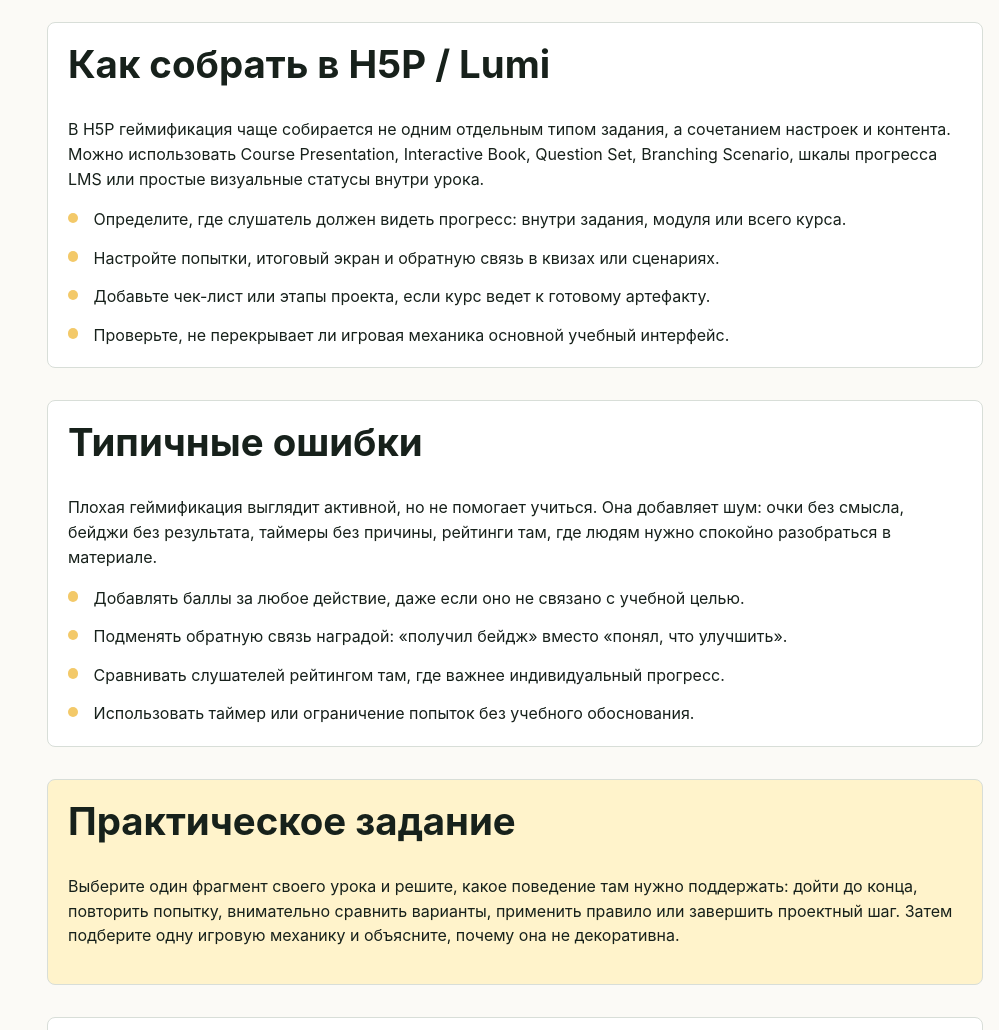
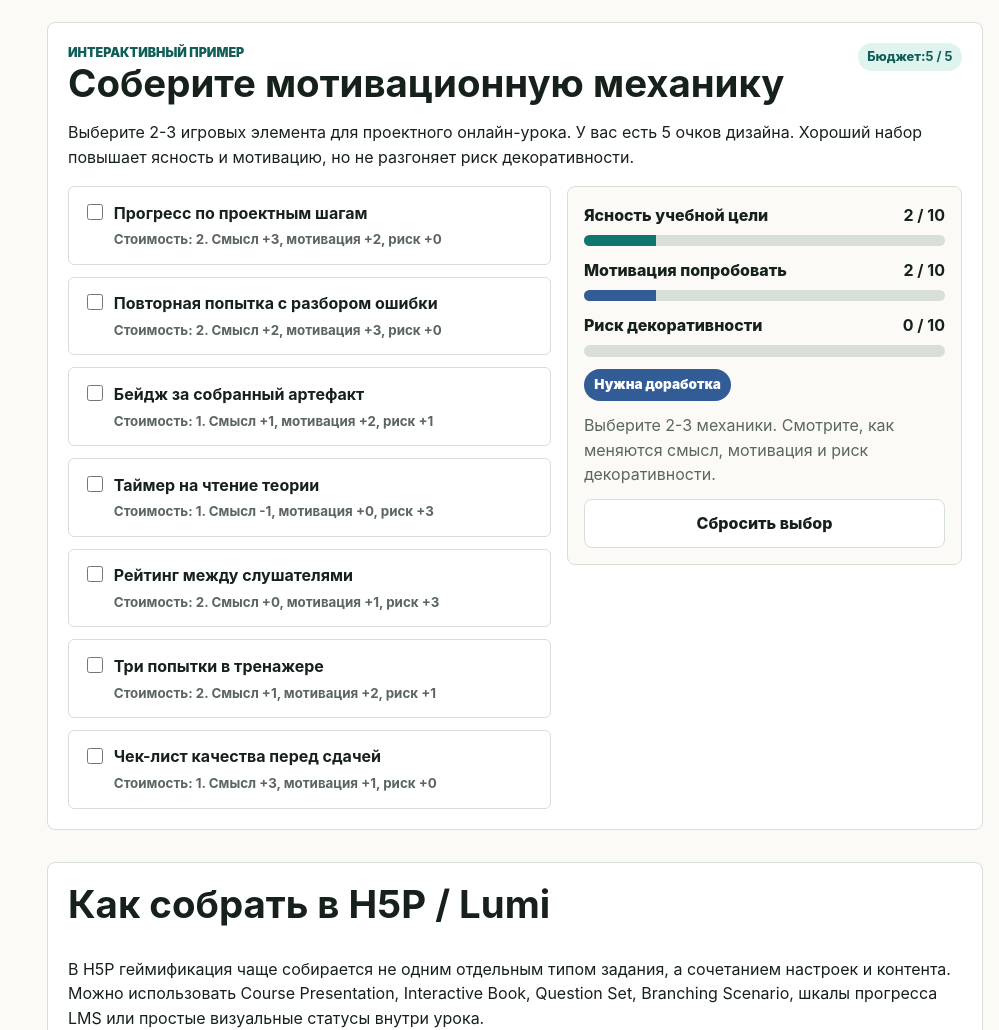
Before and after one commit to DmitryKotlyakov/modern-learning, a website with bundled scripts: page pages/module-5/index.html in a window 1280 px wide. Shown: the part 2940-3970 px from the top of the page, without its empty margins (281-1280 px from the left). Built offline with nearby package versions, Linux system fonts and the light colour scheme.

Commit message:
Add module 5 gamification challenge

```diff
--- a/pages/module-5/index.html
+++ b/pages/module-5/index.html
@@ -118,6 +118,40 @@
                 </ul>
             </article>
 
+            <article class="lesson-card game-challenge" data-gamification-challenge>
+                <div class="game-challenge__top">
+                    <div>
+                        <p class="eyebrow">Интерактивный пример</p>
+                        <h2>Соберите мотивационную механику</h2>
+                    </div>
+                    <span class="tag">Бюджет: <strong data-game-budget>5 / 5</strong></span>
+                </div>
+                <p>Выберите 2-3 игровых элемента для проектного онлайн-урока. У вас есть 5 очков дизайна. Хороший набор повышает ясность и мотивацию, но не разгоняет риск декоративности.</p>
+
+                <div class="game-challenge__grid">
+                    <div class="game-options" data-game-options aria-label="Игровые элементы"></div>
+
+                    <div class="game-dashboard">
+                        <div class="game-meter">
+                            <div class="game-meter__label"><span>Ясность учебной цели</span><strong data-game-value="clarity">0 / 10</strong></div>
+                            <div class="progress-meter"><div class="progress-meter__bar progress-meter__bar--read" data-game-meter="clarity"></div></div>
+                        </div>
+                        <div class="game-meter">
+                            <div class="game-meter__label"><span>Мотивация попробовать</span><strong data-game-value="motivation">0 / 10</strong></div>
+                            <div class="progress-meter"><div class="progress-meter__bar progress-meter__bar--saved" data-game-meter="motivation"></div></div>
+                        </div>
+                        <div class="game-meter">
+                            <div class="game-meter__label"><span>Риск декоративности</span><strong data-game-value="risk">0 / 10</strong></div>
+                            <div class="progress-meter"><div class="progress-meter__bar game-meter__bar--risk" data-game-meter="risk"></div></div>
+                        </div>
+
+                        <div class="game-badges" data-game-badges aria-label="Полученные бейджи"></div>
+                        <div class="game-feedback" data-game-feedback aria-live="polite"></div>
+                        <button class="button button--secondary" type="button" data-game-reset>Сбросить выбор</button>
+                    </div>
+                </div>
+            </article>
+
             <article class="lesson-card">
                 <h2>Как собрать в H5P / Lumi</h2>
                 <p>В H5P геймификация чаще собирается не одним отдельным типом задания, а сочетанием настроек и контента. Можно использовать Course Presentation, Interactive Book, Question Set, Branching Scenario, шкалы прогресса LMS или простые визуальные статусы внутри урока.</p>
--- /dev/null
+++ b/scripts/gamification-challenge.js
@@ -0,0 +1,176 @@
+const challengeOptions = [
+    {
+        id: "project-progress",
+        title: "Прогресс по проектным шагам",
+        cost: 2,
+        clarity: 3,
+        motivation: 2,
+        risk: 0,
+        feedback: "Хороший выбор: прогресс связан с реальным результатом, а не с количеством кликов."
+    },
+    {
+        id: "retry-feedback",
+        title: "Повторная попытка с разбором ошибки",
+        cost: 2,
+        clarity: 2,
+        motivation: 3,
+        risk: 0,
+        feedback: "Механика поддерживает тренировку: ошибка становится поводом попробовать лучше."
+    },
+    {
+        id: "badge-project",
+        title: "Бейдж за собранный артефакт",
+        cost: 1,
+        clarity: 1,
+        motivation: 2,
+        risk: 1,
+        feedback: "Бейдж уместен, если он выдается за значимый результат и объясняет, что подтверждает."
+    },
+    {
+        id: "timer-reading",
+        title: "Таймер на чтение теории",
+        cost: 1,
+        clarity: -1,
+        motivation: 0,
+        risk: 3,
+        feedback: "Слабый выбор: скорость чтения редко является учебной целью и может мешать пониманию."
+    },
+    {
+        id: "leaderboard",
+        title: "Рейтинг между слушателями",
+        cost: 2,
+        clarity: 0,
+        motivation: 1,
+        risk: 3,
+        feedback: "Рейтинг легко превращает обучение в сравнение. Он уместен только при понятной и безопасной соревновательной задаче."
+    },
+    {
+        id: "limited-attempts",
+        title: "Три попытки в тренажере",
+        cost: 2,
+        clarity: 1,
+        motivation: 2,
+        risk: 1,
+        feedback: "Ограничение может работать, если после каждой попытки есть хороший фидбек."
+    },
+    {
+        id: "checklist",
+        title: "Чек-лист качества перед сдачей",
+        cost: 1,
+        clarity: 3,
+        motivation: 1,
+        risk: 0,
+        feedback: "Сильная механика для проектного курса: помогает не потерять важные шаги."
+    }
+];
+
+const maxBudget = 5;
+
+const clampScore = (value) => Math.max(0, Math.min(10, value));
+
+function getSelectedOptions(challenge) {
+    return challengeOptions.filter((option) => challenge.querySelector(`[data-game-option="${option.id}"]`)?.checked);
+}
+
+function renderMeter(challenge, name, value) {
+    const meter = challenge.querySelector(`[data-game-meter="${name}"]`);
+    const label = challenge.querySelector(`[data-game-value="${name}"]`);
+    if (!meter || !label) return;
+
+    const score = clampScore(value);
+    meter.style.width = `${score * 10}%`;
+    label.textContent = `${score} / 10`;
+}
+
+function getBadges(selected, scores) {
+    const badges = [];
+    const ids = new Set(selected.map((option) => option.id));
+
+    if (scores.clarity >= 6 && scores.risk <= 3) {
+        badges.push("Не декоративно");
+    }
+
+    if (ids.has("project-progress") && (ids.has("retry-feedback") || ids.has("checklist"))) {
+        badges.push("Хороший игровой цикл");
+    }
+
+    if (ids.has("limited-attempts") && !ids.has("timer-reading")) {
+        badges.push("Мягкий челлендж");
+    }
+
+    if (!badges.length) {
+        badges.push("Нужна доработка");
+    }
+
+    return badges;
+}
+
+function updateChallenge(challenge) {
+    const selected = getSelectedOptions(challenge);
+    const budgetUsed = selected.reduce((sum, option) => sum + option.cost, 0);
+    const budgetLeft = maxBudget - budgetUsed;
+    const scores = selected.reduce((result, option) => ({
+        clarity: result.clarity + option.clarity,
+        motivation: result.motivation + option.motivation,
+        risk: result.risk + option.risk
+    }), { clarity: 2, motivation: 2, risk: 0 });
+
+    challenge.querySelector("[data-game-budget]").textContent = `${Math.max(0, budgetLeft)} / ${maxBudget}`;
+    challenge.querySelector("[data-game-budget]").classList.toggle("is-error", budgetLeft < 0);
+
+    renderMeter(challenge, "clarity", scores.clarity);
+    renderMeter(challenge, "motivation", scores.motivation);
+    renderMeter(challenge, "risk", scores.risk);
+
+    const feedback = challenge.querySelector("[data-game-feedback]");
+    const badges = challenge.querySelector("[data-game-badges]");
+    const selectedList = selected.map((option) => `<li>${option.feedback}</li>`).join("");
+    const overBudget = budgetLeft < 0 ? "<li>Бюджет превышен: уберите одну механику или замените ее более точной.</li>" : "";
+
+    feedback.innerHTML = selected.length
+        ? `<ul class="bullets">${selectedList}${overBudget}</ul>`
+        : "<p>Выберите 2-3 механики. Смотрите, как меняются смысл, мотивация и риск декоративности.</p>";
+
+    badges.innerHTML = getBadges(selected, scores)
+        .map((badge) => `<span class="game-badge">${badge}</span>`)
+        .join("");
+
+    challenge.querySelectorAll(".game-option").forEach((label) => {
+        const input = label.querySelector("[data-game-option]");
+        label.classList.toggle("is-selected", Boolean(input?.checked));
+    });
+}
+
+function renderChallenge(challenge) {
+    const options = challenge.querySelector("[data-game-options]");
+    if (!options) return;
+
+    options.innerHTML = challengeOptions.map((option) => `
+        <label class="game-option">
+            <input type="checkbox" data-game-option="${option.id}">
+            <span>
+                <strong>${option.title}</strong>
+                <small>Стоимость: ${option.cost}. Смысл ${option.clarity >= 0 ? "+" : ""}${option.clarity}, мотивация ${option.motivation >= 0 ? "+" : ""}${option.motivation}, риск +${option.risk}</small>
+            </span>
+        </label>
+    `).join("");
+}
+
+function initChallenge(challenge) {
+    if (challenge.dataset.gameChallengeInitialized === "true") return;
+    challenge.dataset.gameChallengeInitialized = "true";
+
+    renderChallenge(challenge);
+    updateChallenge(challenge);
+    challenge.addEventListener("change", () => updateChallenge(challenge));
+    challenge.querySelector("[data-game-reset]")?.addEventListener("click", () => {
+        challenge.querySelectorAll("[data-game-option]").forEach((input) => {
+            input.checked = false;
+        });
+        updateChallenge(challenge);
+    });
+}
+
+export function initGamificationChallenges() {
+    document.querySelectorAll("[data-gamification-challenge]").forEach(initChallenge);
+}
--- a/scripts/main.js
+++ b/scripts/main.js
@@ -5,6 +5,7 @@ import { initQuizExamples } from "./quiz-examples.js";
 import { initSiteProgress } from "./site-progress.js";
 import { initSortingTasks } from "./sorting-task.js";
 import { initBranchingScenarios } from "./branching-scenario.js";
+import { initGamificationChallenges } from "./gamification-challenge.js";
 
 initNavigation();
 renderModuleGrid();
@@ -15,3 +16,4 @@ initProjectWorkspace();
 initQuizExamples();
 initSortingTasks();
 initBranchingScenarios();
+initGamificationChallenges();
--- a/styles/components.css
+++ b/styles/components.css
@@ -611,6 +611,132 @@
     border-left: 4px solid #d16d5b;
 }
 
+.game-challenge {
+    display: grid;
+    gap: 1rem;
+}
+
+.game-challenge__top {
+    display: flex;
+    flex-wrap: wrap;
+    gap: 1rem;
+    align-items: start;
+    justify-content: space-between;
+}
+
+.game-challenge__top h2,
+.game-challenge__top p,
+.game-challenge > p {
+    margin: 0;
+}
+
+.game-challenge__grid {
+    display: grid;
+    grid-template-columns: minmax(0, 1.1fr) minmax(18rem, 0.9fr);
+    gap: 1rem;
+    align-items: start;
+}
+
+.game-options,
+.game-dashboard {
+    display: grid;
+    gap: 0.75rem;
+}
+
+.game-option {
+    display: grid;
+    grid-template-columns: 1.2rem minmax(0, 1fr);
+    gap: 0.75rem;
+    align-items: start;
+    border: 1px solid var(--color-line);
+    border-radius: var(--radius-xs);
+    padding: 0.85rem;
+    background: #fff;
+    cursor: pointer;
+}
+
+.game-option.is-selected {
+    border-color: var(--color-blue);
+    box-shadow: inset 0 0 0 2px var(--color-blue);
+}
+
+.game-option input {
+    width: 1rem;
+    height: 1rem;
+    margin-top: 0.2rem;
+    accent-color: var(--color-blue);
+}
+
+.game-option span,
+.game-option small {
+    display: grid;
+    gap: 0.25rem;
+}
+
+.game-option small {
+    color: var(--color-muted);
+    font-weight: 700;
+}
+
+.game-dashboard {
+    position: sticky;
+    top: 5rem;
+    border: 1px solid var(--color-line);
+    border-radius: var(--radius-sm);
+    padding: 1rem;
+    background: #fbfaf6;
+}
+
+.game-meter {
+    display: grid;
+    gap: 0.45rem;
+}
+
+.game-meter__label {
+    display: flex;
+    gap: 0.75rem;
+    justify-content: space-between;
+    font-weight: 800;
+}
+
+.game-meter__bar--risk {
+    background: #d16d5b;
+}
+
+.game-badges {
+    display: flex;
+    flex-wrap: wrap;
+    gap: 0.5rem;
+    min-height: 2rem;
+}
+
+.game-badge {
+    border-radius: 999px;
+    padding: 0.35rem 0.65rem;
+    color: #fff;
+    background: var(--color-blue);
+    font-size: 0.85rem;
+    font-weight: 900;
+}
+
+.game-feedback {
+    min-height: 4rem;
+    color: var(--color-muted);
+}
+
+.game-feedback p,
+.game-feedback .bullets {
+    margin: 0;
+}
+
+.game-feedback .bullets {
+    padding-left: 1.1rem;
+}
+
+.game-challenge .is-error {
+    color: #9f3f2f;
+}
+
 .callout {
     background: var(--color-warm-soft);
 }
@@ -1035,10 +1161,15 @@
     .quiz-builder__panel,
     .quiz-builder__add,
     .interaction-builder__add,
+    .game-challenge__grid,
     .quiz-builder__option,
     .quiz-builder__answer,
     .scenario-builder__choice-grid {
         grid-template-columns: 1fr;
+    }
+
+    .game-dashboard {
+        position: static;
     }
 
     .quiz-builder__question-top,
```
